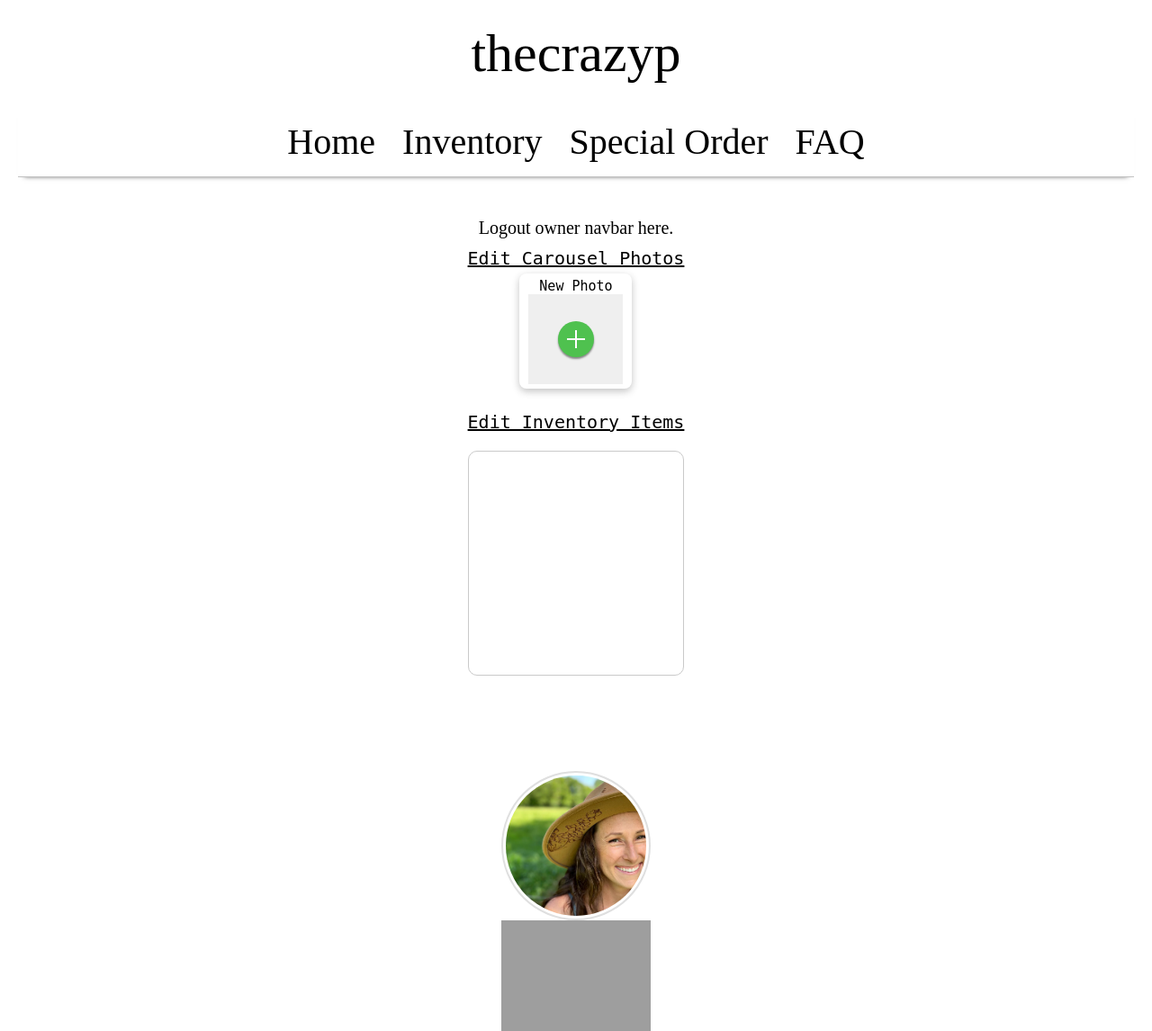
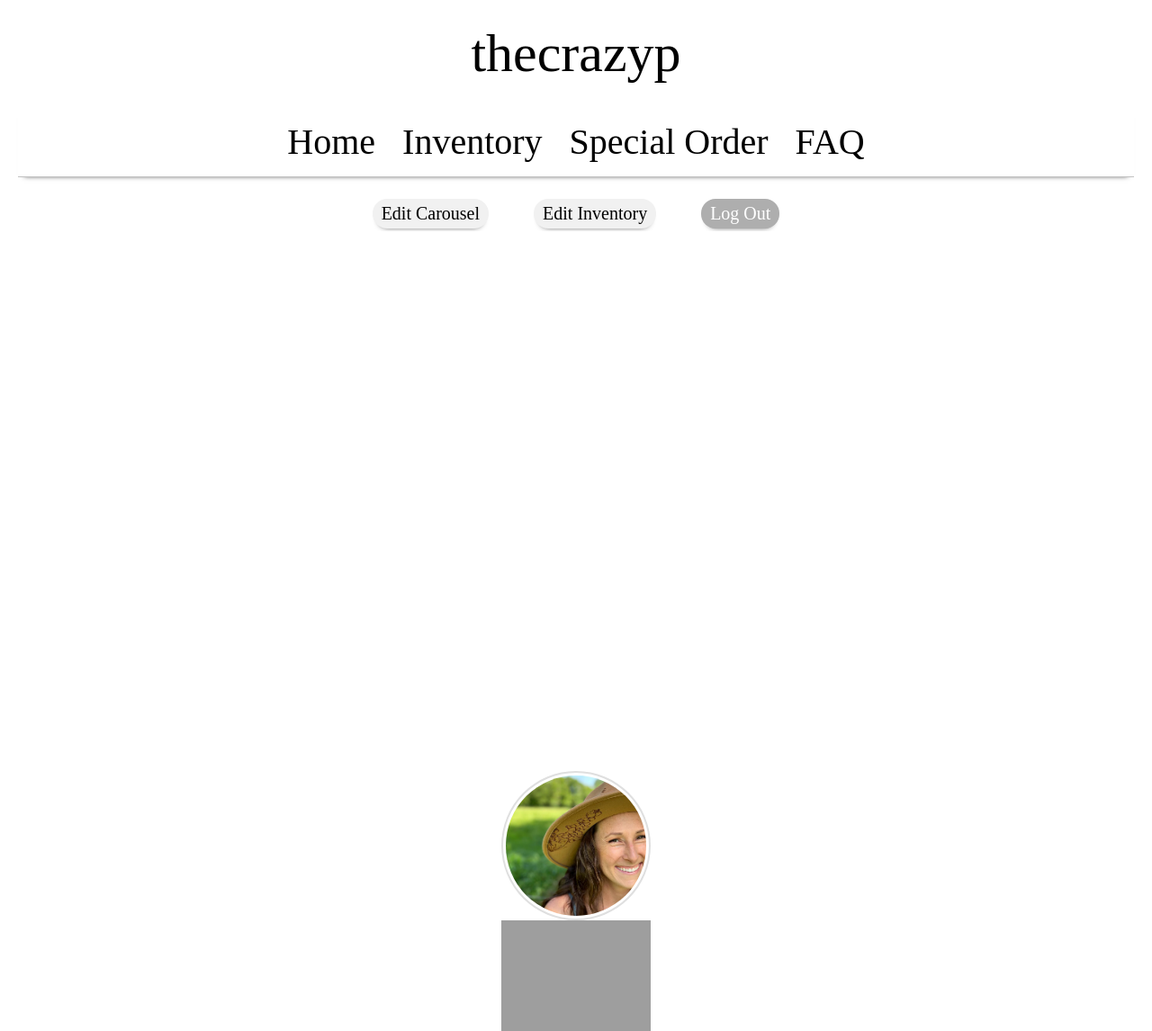
Before and after one commit to jpayne1349/thecrazyp, a Flask app: a page that uses app/templates/owner_homepage.html in a window 1280 px wide. Shown: the top 1146 px of the page at 90% size. Run offline with Flask 2, Linux system fonts and the light colour scheme; the visitor is signed in with stand-in values (Sample User, id 1); data that the repository does not hold is empty; some web fonts are replaced; grey boxes are pictures that could not be loaded.

Commit message:
style and update owner navbar buttons

```diff
--- a/app/static/scripts/owner_homepageScripts.js
+++ b/app/static/scripts/owner_homepageScripts.js
@@ -1,5 +1,19 @@
 
+// assign listeners to the navbar buttons
+let edit_carousel_button = document.getElementById('toggle_carousel_edit');
+let edit_inventory_button = document.getElementById('toggle_inventory_edit');
+let edit_carousel_div = document.getElementById('edit_carousel_div');
+let edit_inventory_div = document.getElementById('edit_inventory_div');
 
+edit_carousel_button.addEventListener('click', ()=> {
+    edit_carousel_div.classList.toggle('show')
+    edit_carousel_button.classList.toggle('active');
+    });
+
+    edit_inventory_button.addEventListener('click', ()=> {
+        edit_inventory_div.classList.toggle('show');
+        edit_inventory_button.classList.toggle('active');
+    });
 
 
 carousel_fetch();
--- a/app/static/styles/owner_homepageStyle.css
+++ b/app/static/styles/owner_homepageStyle.css
@@ -1,6 +1,6 @@
 
 .owner_content {
-    padding: 25px;
+        padding: 0px 25px 25px 25px;
     min-height: 80vh;
     font-size: 20px;
     max-width: 768px;
@@ -11,6 +11,43 @@
     justify-content: center;
     flex-wrap: nowrap;
     overflow: scroll;
+    height: 40px;
+    align-items: center;
+}
+.owner_navbar_button {
+    padding: 5px 10px;
+    border-radius: 16px;
+    margin: 0 25px;
+    box-shadow: black 0px 5px 6px -7px;
+    cursor: pointer;
+    transition: all 0.3s;
+}
+.owner_navbar_button.active {
+    background-color: rgb(107, 216, 107);
+}
+.owner_navbar_button:hover {
+    transform:translateY(-3px);
+}
+.toggle_carousel_edit {
+    background-color: #f1f1f1;
+}
+.toggle_inventory_edit {
+    background-color: #f1f1f1;
+}
+
+.toggle_carousel_edit:hover {
+    background-color: #e7e7e7;
+}
+.toggle_inventory_edit:hover {
+    background-color: #e7e7e7;
+}
+
+.logout_owner {
+    background-color: #aeaeae;
+    color: white !important;
+}
+.logout_owner:hover {
+    background-color: #a8a7a7;
 }
 .title {
     font-family: monospace;
@@ -18,11 +55,13 @@
     text-decoration: underline;
 }
 .edit_carousel_div {
-    display: flex;
+    display: none;
     flex-direction: column;
-
     padding: 10px;
     border-radius: 2px;
+}
+.edit_carousel_div.show  {
+    display: flex;
 }
 #carousel_objects {
     display: flex;
@@ -223,10 +262,13 @@ background-color: #b15555;
 /* inventory elements */
 
 .edit_inventory_div {
-    display: flex;
+    display: none;
     flex-direction: column;
     padding: 10px;
     border-radius: 2px;
+}
+.edit_inventory_div.show {
+    display: flex;
 }
 #inventory_objects {
     margin-top: 20px;
--- a/app/templates/owner_homepage.html
+++ b/app/templates/owner_homepage.html
@@ -20,18 +20,19 @@
 
 <div class='owner_content' >
     <div class='owner_navbar'>
-        <div class='logout_owner'>
-            <a class='logout_link' href='/{{username}}/owner_logout'> Logout </a>
-            owner navbar here.
+        <div class='toggle_carousel_edit owner_navbar_button' id='toggle_carousel_edit'> Edit Carousel </div>
+        <div class='toggle_inventory_edit owner_navbar_button' id='toggle_inventory_edit'> Edit Inventory </div>
+        <div class='logout_owner owner_navbar_button'>
+            <a class='logout_link' href='/{{username}}/owner_logout'> Log Out </a>
         </div>
     </div>
 
-    <div class='edit_carousel_div'>
+    <div class='edit_carousel_div' id='edit_carousel_div'>
         <div class='title'> Edit Carousel Photos </div>
         <div id='carousel_objects'></div>
     </div>
 
-    <div class='edit_inventory_div'>
+    <div class='edit_inventory_div' id='edit_inventory_div'>
         <div class='title'> Edit Inventory Items </div>
         <div id='inventory_objects'></div>
     </div>
```
